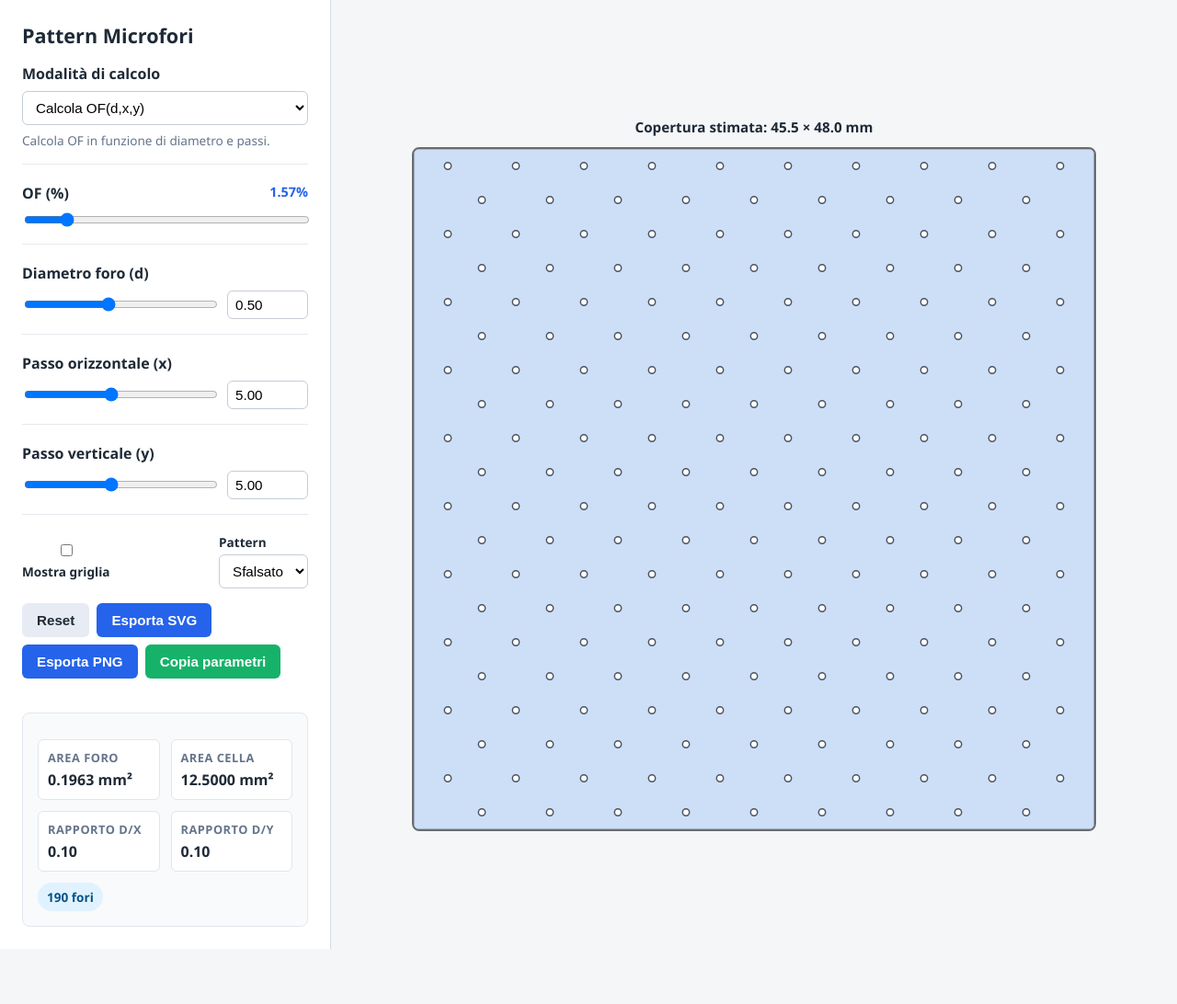
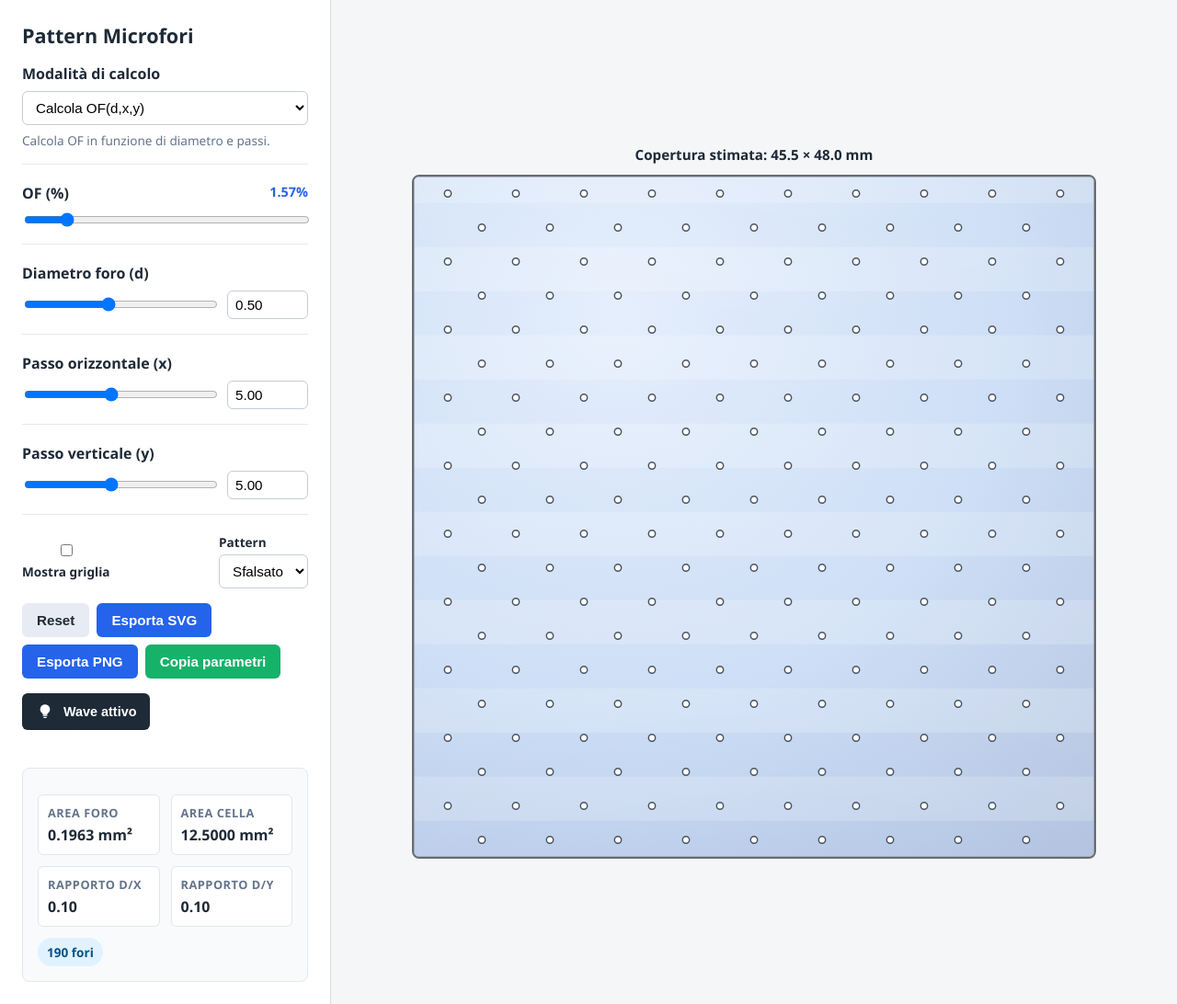
Before and after one commit to Grecagni/OF, a plain HTML site: page index.html in a window 1280 px wide. Shown: the whole page at 92% size. Before the commit the page ends 1032 px from the top, so only its background shows below. Drawn offline with Linux system fonts and the light colour scheme.

Commit message:
WAVE Motion

```diff
--- a/index.html
+++ b/index.html
@@ -77,6 +77,16 @@
         <button type="button" class="primary" id="exportPngBtn">Esporta PNG</button>
         <button type="button" class="accent" id="copyHashBtn">Copia parametri</button>
       </div>
+      <div class="wave-toggle-row">
+        <button type="button" class="ghost wave-toggle" id="waveToggleBtn" aria-pressed="true">
+          <span class="wave-toggle__icon" aria-hidden="true">
+            <svg viewBox="0 0 24 24" role="presentation" focusable="false">
+              <path d="M12 2.75a6.25 6.25 0 0 0-3.73 11.33c.49.38.78.97.78 1.58v.34h5.9v-.34c0-.61.29-1.2.78-1.58A6.25 6.25 0 0 0 12 2.75zm2.25 13.5h-4.5a.75.75 0 0 0 0 1.5h4.5a.75.75 0 0 0 0-1.5zm-.75 2.5h-3a.75.75 0 0 0 0 1.5h3a.75.75 0 0 0 0-1.5z" fill="currentColor" />
+            </svg>
+          </span>
+          <span class="wave-toggle__label">Wave attivo</span>
+        </button>
+      </div>
 
       <div class="status-message" id="statusMessage" role="status" aria-live="polite" aria-atomic="true"></div>
 
--- a/script.js
+++ b/script.js
@@ -32,7 +32,8 @@
     baseHeightPx: 0,
     stepAuto: true,
     renderHandle: null,
-    gridLocked: false
+    gridLocked: false,
+    waveEnabled: true
   };
 
   const editingFields = new Set();
@@ -54,6 +55,9 @@
     dom.exportSvgBtn.addEventListener('click', exportSVG);
     dom.exportPngBtn.addEventListener('click', exportPNG);
     dom.copyHashBtn.addEventListener('click', copyParamsHash);
+    if (dom.waveToggleBtn) {
+      dom.waveToggleBtn.addEventListener('click', toggleWaveEffect);
+    }
 
     const hashState = parseHash();
     if (hashState) {
@@ -66,6 +70,7 @@
 
     applyParamsToUI(state.params);
     updateFromUI();
+    applyWaveToggleState();
   }
 
   function cacheDom() {
@@ -79,6 +84,7 @@
     dom.exportSvgBtn = document.getElementById('exportSvgBtn');
     dom.exportPngBtn = document.getElementById('exportPngBtn');
     dom.copyHashBtn = document.getElementById('copyHashBtn');
+    dom.waveToggleBtn = document.getElementById('waveToggleBtn');
     dom.previewSizeLabel = document.getElementById('previewSizeLabel');
     dom.info = {
       holeArea: document.getElementById('holeArea'),
@@ -144,6 +150,26 @@
     dom.patternSelect.value = params.pattern;
     if (dom.modeSelect) {
       dom.modeSelect.value = params.mode || CALC_MODES.OF;
+    }
+  }
+
+  function toggleWaveEffect() {
+    state.waveEnabled = !state.waveEnabled;
+    applyWaveToggleState();
+  }
+
+  function applyWaveToggleState() {
+    if (dom.svgWrapper) {
+      dom.svgWrapper.classList.toggle('wave-on', state.waveEnabled);
+    }
+    if (dom.waveToggleBtn) {
+      dom.waveToggleBtn.setAttribute('aria-pressed', String(state.waveEnabled));
+      dom.waveToggleBtn.classList.toggle('is-active', state.waveEnabled);
+      dom.waveToggleBtn.setAttribute('title', state.waveEnabled ? 'Effetto wave attivo' : 'Effetto wave disattivato');
+      const label = dom.waveToggleBtn.querySelector('.wave-toggle__label');
+      if (label) {
+        label.textContent = state.waveEnabled ? 'Wave attivo' : 'Wave spento';
+      }
     }
   }
 
@@ -497,9 +523,11 @@
     state.params = { ...defaults };
     state.stepAuto = true;
     state.gridLocked = false;
+    state.waveEnabled = true;
     enforceAutoGrid(state.params, { force: true });
     applyParamsToUI(state.params);
     updateFromUI();
+    applyWaveToggleState();
     setStatus('Parametri ripristinati.');
   }
 
--- a/styles.css
+++ b/styles.css
@@ -140,13 +140,6 @@ input[readonly] {
   flex-wrap: wrap;
 }
 
-.buttons {
-  display: flex;
-  flex-wrap: wrap;
-  gap: 8px;
-  margin-bottom: 16px;
-}
-
 button {
   appearance: none;
   border: none;
@@ -156,6 +149,13 @@ button {
   font-weight: 600;
   cursor: pointer;
   transition: background 0.2s ease, color 0.2s ease;
+}
+
+.buttons {
+  display: flex;
+  flex-wrap: wrap;
+  gap: 8px;
+  margin-bottom: 16px;
 }
 
 button.primary {
@@ -171,6 +171,47 @@ button.secondary {
 button.accent {
   background: #17b26a;
   color: #fff;
+}
+
+button.ghost {
+  border: 1px dashed #94a3b8;
+  background: transparent;
+  color: #1f2a37;
+}
+
+button.ghost.is-active {
+  background: #1f2a37;
+  border-color: #1f2a37;
+  color: #fff;
+}
+
+.wave-toggle-row {
+  margin-bottom: 20px;
+}
+
+.wave-toggle {
+  display: inline-flex;
+  align-items: center;
+  gap: 10px;
+  font-size: 0.9rem;
+  padding: 9px 14px;
+}
+
+.wave-toggle__icon {
+  display: inline-flex;
+  width: 20px;
+  height: 20px;
+  color: inherit;
+}
+
+.wave-toggle__icon svg {
+  width: 100%;
+  height: 100%;
+  display: block;
+}
+
+.wave-toggle__label {
+  font-weight: 600;
 }
 
 button:disabled {
@@ -258,6 +299,66 @@ button:disabled {
   position: relative;
   cursor: default;
   user-select: none;
+  isolation: isolate;
+}
+
+.svg-wrapper.wave-on {
+  background: radial-gradient(circle at 30% 20%, #e6effc 0%, #cfdff6 55%, #b8c7e0 100%);
+}
+
+.svg-wrapper.wave-on::before,
+.svg-wrapper.wave-on::after {
+  content: '';
+  position: absolute;
+  inset: -18% 0;
+  pointer-events: none;
+  z-index: 1;
+}
+
+.svg-wrapper.wave-on::before {
+  background:
+    repeating-linear-gradient(
+      0deg,
+      rgba(255, 255, 255, 0.75) 0px,
+      rgba(255, 255, 255, 0.75) 48px,
+      rgba(53, 73, 112, 0.25) 48px,
+      rgba(53, 73, 112, 0.25) 96px
+    );
+  opacity: 0.42;
+  mix-blend-mode: soft-light;
+  animation: pleatWave 14s ease-in-out infinite alternate;
+}
+
+.svg-wrapper.wave-on::after {
+  inset: 0;
+  background:
+    radial-gradient(140% 80% at 50% -20%, rgba(255, 255, 255, 0.55), transparent 55%),
+    radial-gradient(140% 80% at 50% 120%, rgba(15, 38, 84, 0.35), transparent 60%);
+  mix-blend-mode: soft-light;
+  opacity: 0.55;
+}
+
+.svg-wrapper svg {
+  position: relative;
+  z-index: 2;
+}
+
+@keyframes pleatWave {
+  0% {
+    transform: translateY(-8%);
+  }
+  50% {
+    transform: translateY(4%);
+  }
+  100% {
+    transform: translateY(8%);
+  }
+}
+
+@media (prefers-reduced-motion: reduce) {
+  .svg-wrapper.wave-on::before {
+    animation: none;
+  }
 }
 
 svg {
```
